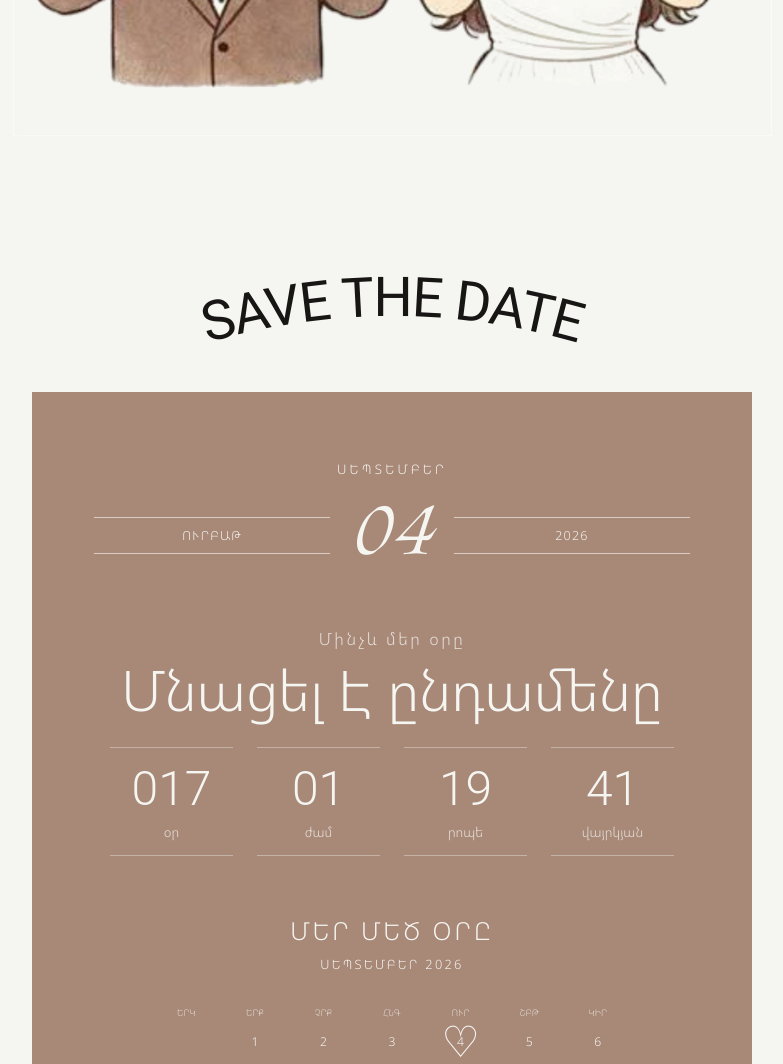
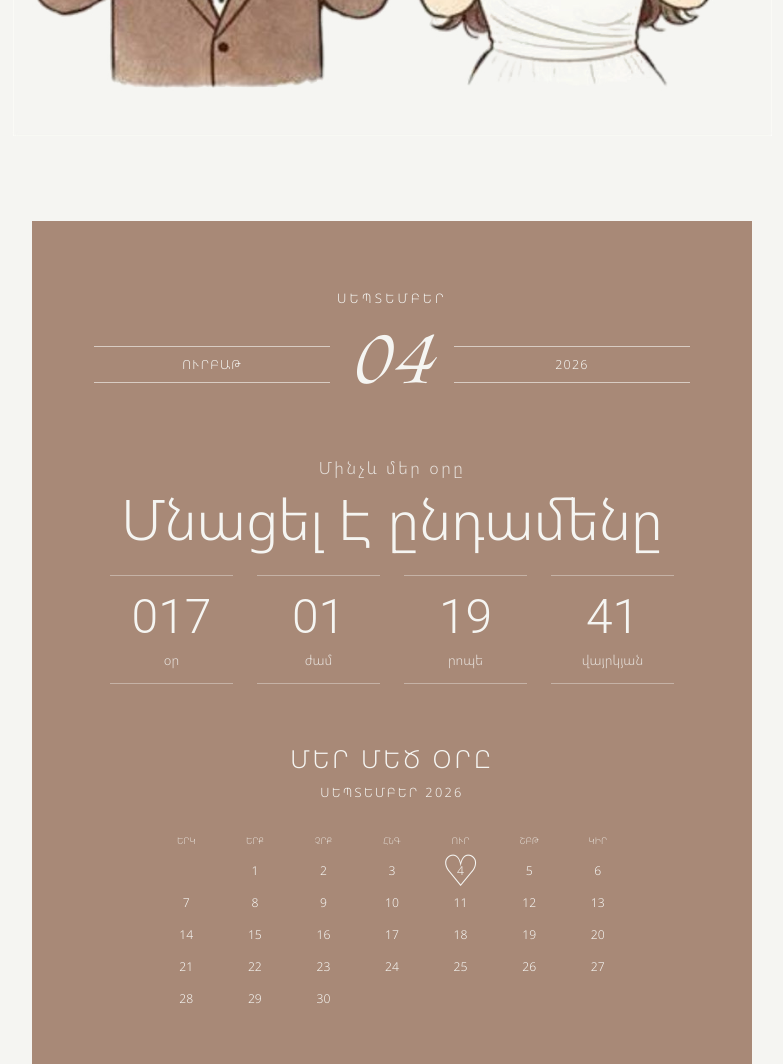
Before and after one commit to ValerDev/manvel-anna-wedding, a plain HTML site: page index.html in a window 1280 px wide. Shown: the part 1060-2124 px from the top of the page, without its empty margins (248-1031 px from the left). Drawn offline with Linux system fonts and the light colour scheme.

Commit message:
Remove save the date heading

```diff
--- a/index.html
+++ b/index.html
@@ -10,7 +10,7 @@
 </head>
 <body>
   <main>
-    <section class="hero" aria-labelledby="save-date">
+    <section class="hero" aria-label="Հարսանյաց հրավեր">
       <img class="rings intro intro-rings" src="assets/images/rings-transparent.png" alt="Միահյուսված ամուսնական մատանիներ">
 
       <div class="welcome reveal">
@@ -24,13 +24,7 @@
       <img class="couple reveal" src="assets/images/couple-transparent.png" alt="Մանվելի և Աննայի մանկության լուսանկարներով հարսն ու փեսան" decoding="async">
     </section>
 
-    <section class="date-section" aria-labelledby="save-date">
-      <h1 id="save-date" class="save-date reveal">
-        <svg viewBox="0 0 520 120" role="img" aria-label="Save the date">
-          <path id="save-date-curve" d="M 45 88 Q 260 16 475 88" fill="none" />
-          <text><textPath href="#save-date-curve" startOffset="50%" text-anchor="middle">SAVE THE DATE</textPath></text>
-        </svg>
-      </h1>
+    <section class="date-section" aria-label="Հարսանիքի ամսաթիվ և հետհաշվարկ">
       <div class="date-card reveal">
         <div class="date-masthead" aria-label="Ուրբաթ, 4 սեպտեմբերի 2026">
           <p class="date-month">ՍԵՊՏԵՄԲԵՐ</p>
```
